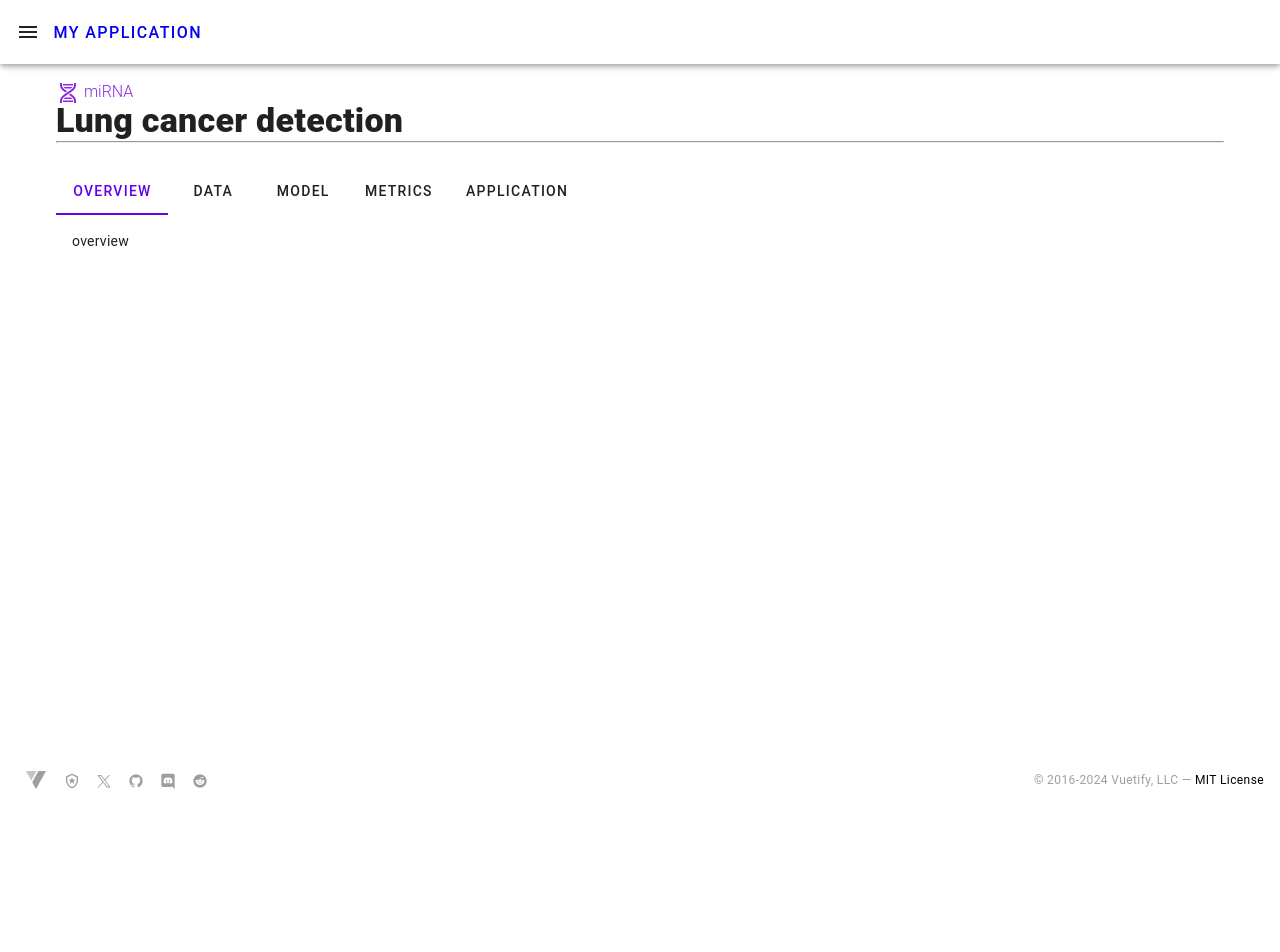
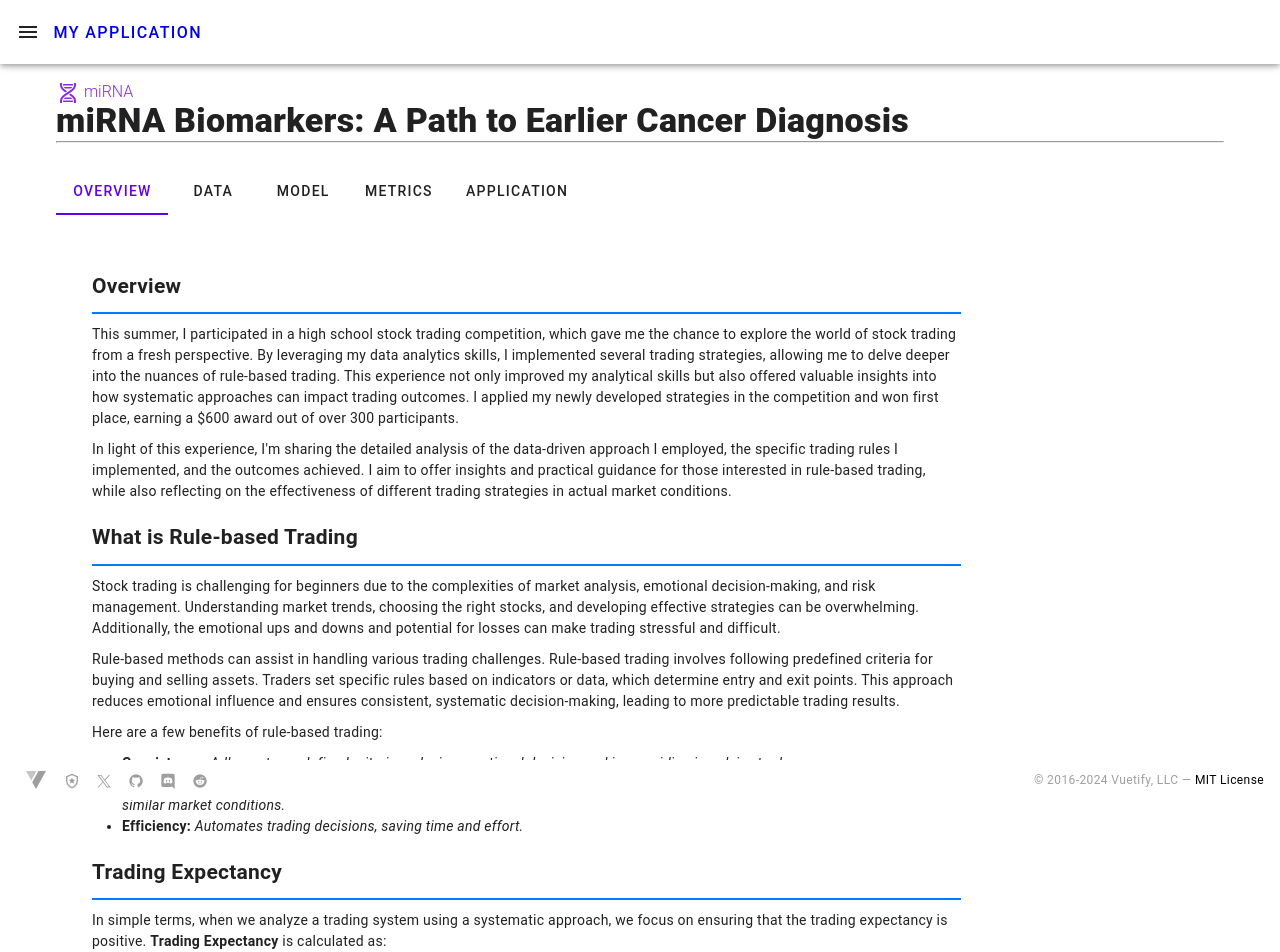
Before and after one commit to frostfyre01/Healthcare-AI, a Vue app: page /MiRNA in a window 1280 px wide. Shown: the top 952 px of the page. Before the commit the page ends 800 px from the top, so only its background shows below. Built offline with nearby package versions, Linux system fonts and the light colour scheme.

Commit message:
add miRNA

```diff
--- /dev/null
+++ b/src/components/miRNA/miRNA-overview.vue
@@ -0,0 +1,114 @@
+<template>
+   <div class="container">
+        <div class="section">
+            <h2>Overview</h2>
+            <p>This summer, I participated in a high school stock trading competition, which gave me the chance to explore the world of stock trading from a fresh perspective. By leveraging my data analytics skills, I implemented several trading strategies, allowing me to delve deeper into the nuances of rule-based trading. This experience not only improved my analytical skills but also offered valuable insights into how systematic approaches can impact trading outcomes. I applied my newly developed strategies in the competition and won first place, earning a $600 award out of over 300 participants.</p>
+            <p>In light of this experience, I'm sharing the detailed analysis of the data-driven approach I employed, the specific trading rules I implemented, and the outcomes achieved. I aim to offer insights and practical guidance for those interested in rule-based trading, while also reflecting on the effectiveness of different trading strategies in actual market conditions.</p>
+        </div>
+
+        <div class="section">
+            <h2>What is Rule-based Trading</h2>
+            <p>Stock trading is challenging for beginners due to the complexities of market analysis, emotional decision-making, and risk management. Understanding market trends, choosing the right stocks, and developing effective strategies can be overwhelming. Additionally, the emotional ups and downs and potential for losses can make trading stressful and difficult.</p>
+            <p>Rule-based methods can assist in handling various trading challenges. Rule-based trading involves following predefined criteria for buying and selling assets. Traders set specific rules based on indicators or data, which determine entry and exit points. This approach reduces emotional influence and ensures consistent, systematic decision-making, leading to more predictable trading results.</p>
+            <p>Here are a few benefits of rule-based trading:</p>
+            <div style="margin-left: 30px;">
+                <ul>
+                    <li><b>Consistency:</b> <i>Adheres to predefined criteria, reducing emotional decision-making, avoiding impulsive trades.</i></li>
+                    <li><b>Backtesting:</b> <i>Allows for the evaluation of strategies using historical data, enabling us to estimate the outcomes of trading under similar market conditions.</i></li>
+                    <li><b>Efficiency:</b> <i>Automates trading decisions, saving time and effort.</i></li>
+                </ul>
+            </div>
+
+        </div>
+
+        <div class="section">
+            <h2>Trading Expectancy</h2>
+            <p>In simple terms, when we analyze a trading system using a systematic approach, we focus on ensuring that the trading expectancy is positive. <b>Trading Expectancy</b> is calculated as:</p>
+            <img src="@/assets/images/trading/expectancy.png">
+            <p>Imagine a betting game where you place a $2 bet each time to draw a marble from a bag containing 6 red marbles and 4 black marbles. The rules are as follows:
+                <ul style="margin-left: 30px;">
+                    <li>If you draw a red marble, you win $3.</li>
+                    <li>If you draw a black marble, you lose your $2 bet.</li>
+                </ul>
+            </p>
+            <p>In this game, even though you have a higher probability of winning money, the expected value is negative.</p>
+            <p class="code">Expected Value = (0.6 × 1) + (0.4 × (−2)) = 0.6 − 0.8 = −0.2<br/>
+            The expected value of this betting game is −$0.20. This means that, on average, you would lose 20 cents per bet in the long run.
+            </p>
+            <p><b>Trading Expectancy</b> helps traders evaluate strategies by quantifying their performance. A positive expectancy indicates that the strategy is likely profitable over time, while a negative expectancy suggests potential losses and should generally be avoided.</p>
+        </div>
+
+        <div class="section">
+            <h2>Design Flow</h2>
+            <p>When designing a trading strategy, consider the following key steps:</p>
+            <p>
+                <ul style="margin-left: 30px;">
+                    <li><b>Define Goals:</b> Set clear objectives, including target returns, risk tolerance, and time horizons.</li>
+                    <li><b>Develop Trading Logic:</b> Choose indicators and rules for trade entries and exits.</li>
+                    <li><b>Backtest Using Historical Data:</b> Test trading logic on historical data to create a trade list with entry and exit points.</li>
+                    <li><b>Evaluate Performance:</b> Analyze results using metrics like profit factor, win/loss ratio, and drawdowns.</li>
+                    <li><b>Adjust Parameters:</b> Refine strategy based on performance and re-test with adjusted parameters.</li>
+                    <li><b>Implement and Monitor:</b> Apply the strategy in live trading and regularly review its performance, adjusting as needed.</li>
+                </ul>
+            </p>
+            <img src="@/assets/images/trading/design-flow.png">
+        </div>
+
+        <div class="section">
+            <v-btn color="primary" @click="handleButtonClick">Learn More</v-btn>
+        </div>
+    </div>
+</template>
+
+<script>
+export default {
+  methods: {
+    handleButtonClick() {
+        this.$emit('change-tab', 'data');
+    }
+  }
+}
+</script>
+
+<style scoped>
+body {
+    font-family: Arial, sans-serif;
+    line-height: 1.6;
+    margin: 0;
+    padding: 0;
+    color: #333;
+}
+.container {
+    width: 80%;
+    margin: 0; /* Removed auto margin for center alignment */
+    padding: 20px;
+    margin-left: 0;
+    margin-right: auto;
+}
+header {
+    background: #007bff;
+    color: #fff;
+    padding: 10px 0;
+    text-align: center;
+}
+h1 {
+    margin: 0;
+}
+.section {
+    margin: 20px 0;
+}
+.section h2 {
+    border-bottom: 2px solid #007bff;
+    padding-bottom: 10px;
+}
+.section p {
+    margin: 10px 0;
+}
+.code {
+    font-family: 'Courier New', Courier, monospace;
+    background-color: rgb(238, 255, 240);
+    padding: 5px;
+    border: 1px solid #ccc;
+    border-radius: 5px;
+}
+</style>
--- a/src/pages/MiRNA.vue
+++ b/src/pages/MiRNA.vue
@@ -2,7 +2,7 @@
   <v-container>
     <div class="text-Left">
       <div class="text-body-4 font-weight-light mb-n1 page-title"><v-icon>mdi-dna</v-icon>&nbsp;miRNA</div>
-      <h2 class="text-h4 font-weight-black">Lung cancer detection</h2>
+      <h2 class="text-h4 font-weight-black">miRNA Biomarkers: A Path to Earlier Cancer Diagnosis</h2>
       <hr/>
       <br/>
     </div>
@@ -22,7 +22,7 @@
     <v-card-text>
       <v-tabs-window v-model="tab">
         <v-tabs-window-item value="overview">
-          overview
+          <miRNA_overview @change-tab="handleTabChange"/>
         </v-tabs-window-item>
 
         <v-tabs-window-item value="data">
@@ -47,14 +47,21 @@
 
 <script>
 import miRNA_Input from '../components/miRNA_Input.vue';
+import miRNA_overview from '../components/miRNA/miRNA-overview.vue'
 
 export default {
   components: {
     miRNA_Input,
+    miRNA_overview
   },
   data: () => ({
-      tab: null,
+        tab: null,
     }),
+    methods: {
+      handleTabChange(newTab) {
+        this.tab = newTab;
+    }
+  }
 }
 </script>
 
```
